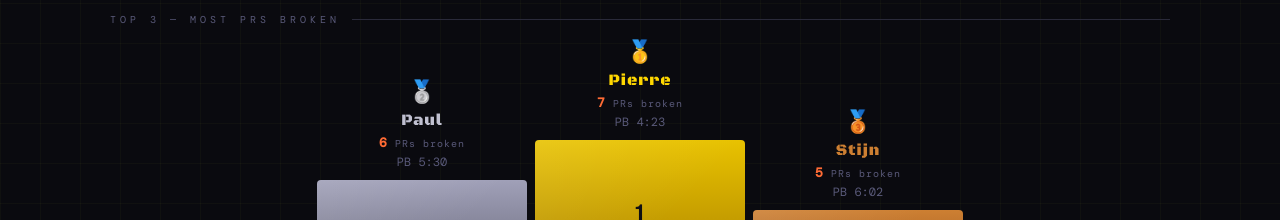
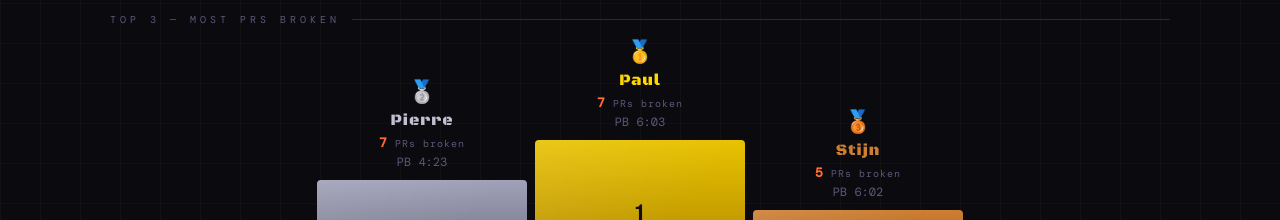
Before and after one commit to web-tailor/planking-challenge, a Nuxt app: page / in a window 1280 px wide. Shown: the part 317-537 px from the top of the page. Built offline with nearby package versions, Linux system fonts and the light colour scheme.

Commit message:
updated times

```diff
--- a/composables/usePlankData.ts
+++ b/composables/usePlankData.ts
@@ -23,7 +23,7 @@ const RAW: Record<string, string[]> = {
   Stijn:  ['3:34', '0:00', '4:15', '5:02', '3:30', '6:00', '6:02'],
   André:  ['4:00', '4:02', '2:45', '4:30', '4:49', '4:20', '5:10'],
   Pierre: ['3:00', '3:30', '3:40', '3:50', '4:00', '4:15', '4:23'],
-  Paul:   ['1:49', '3:30', '3:40', '4:00', '5:02', '5:30', '0:00'],
+  Paul:   ['1:49', '3:30', '3:40', '4:00', '5:02', '5:30', '6:03'],
   Brian:  ['3:05', '3:15', '3:26', '0:00', '4:06', '0:00', '2:11'],
 }
 
```
